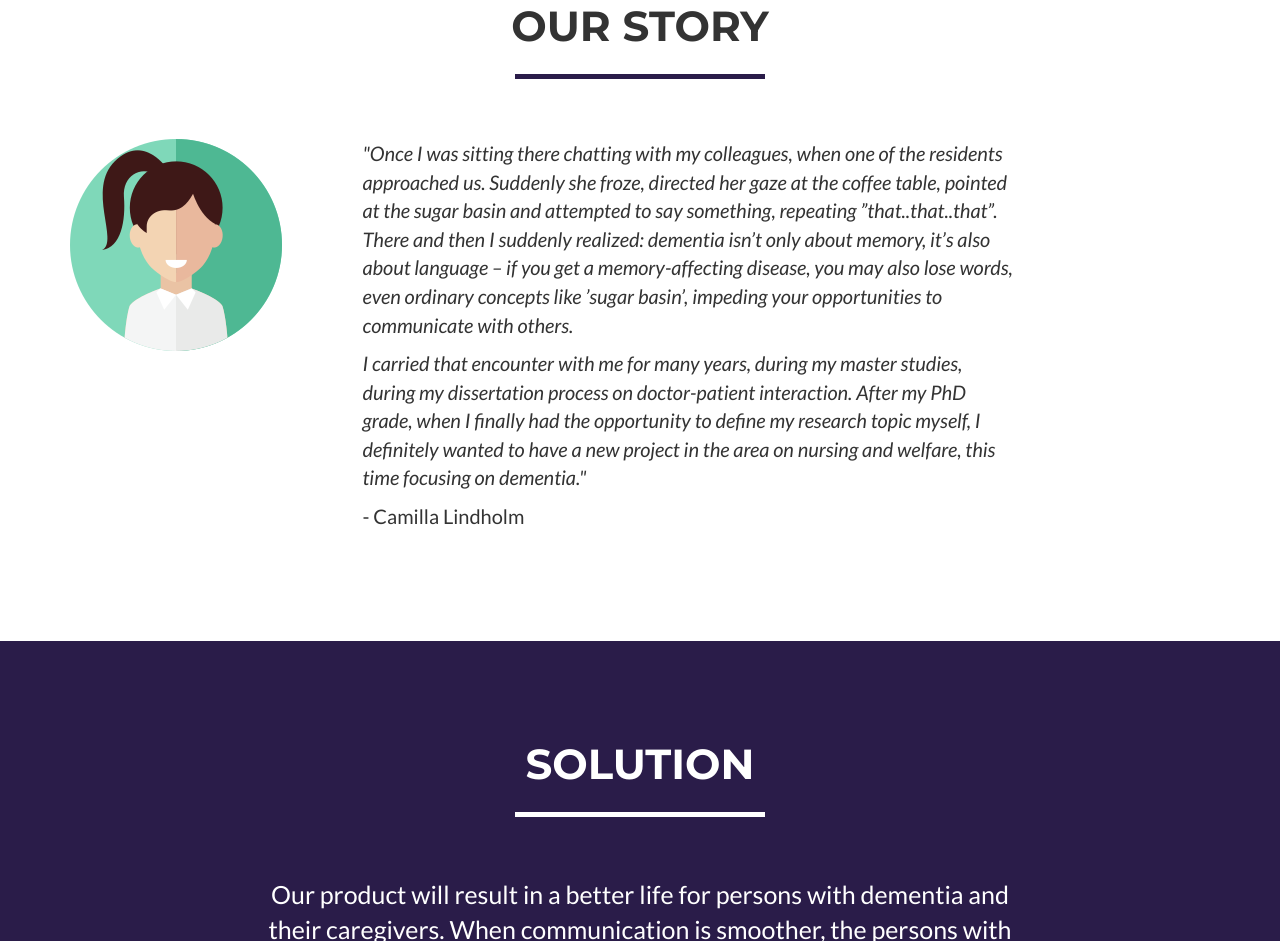
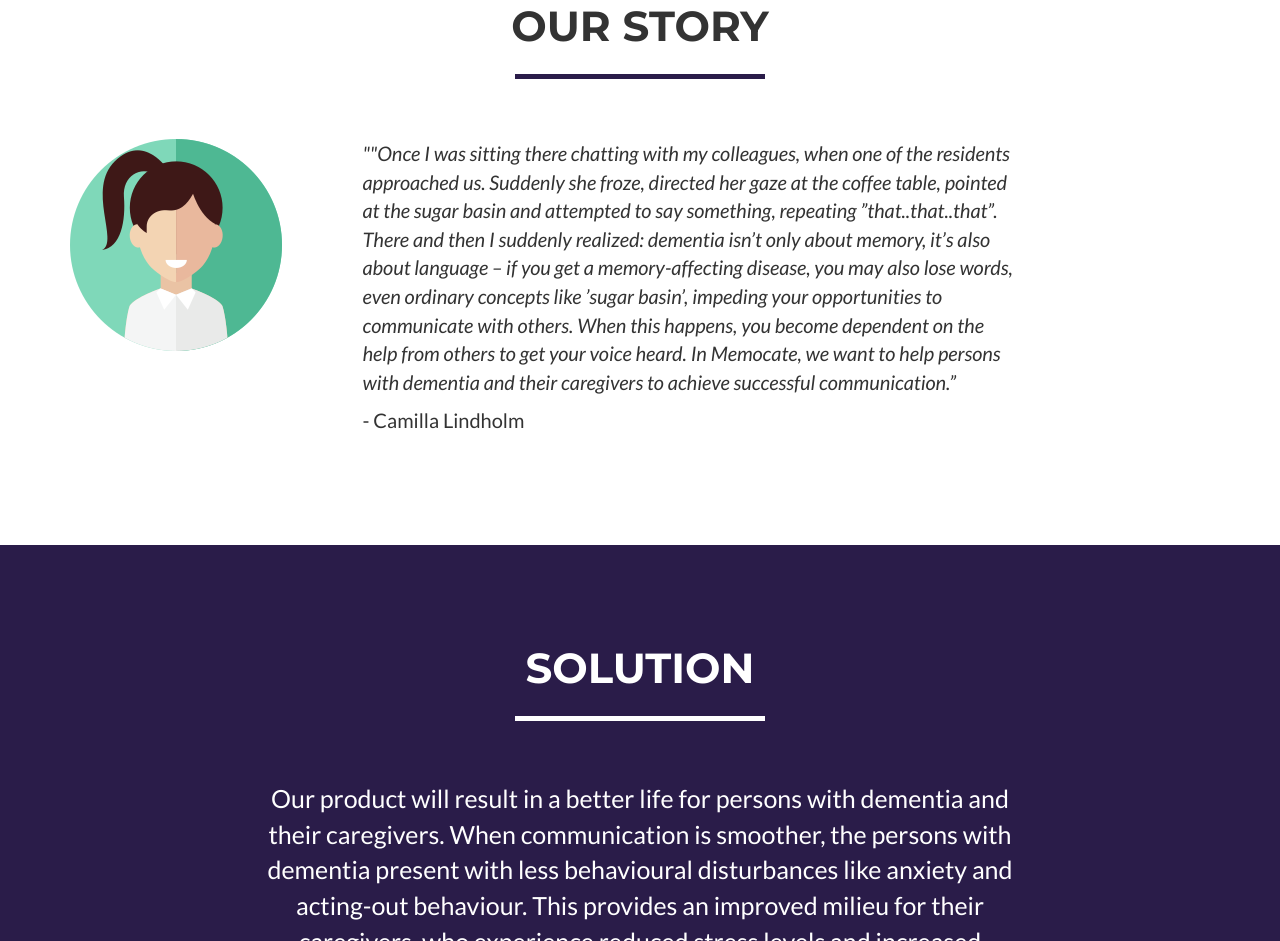
Before and after one commit to memocated/frontpage-next, a website: page index.html in a window 1280 px wide. Shown: the part 849-1790 px from the top of the page. Drawn offline with nearby package versions, Linux system fonts and the light colour scheme.

Commit message:
Update index.html

```diff
--- a/index.html
+++ b/index.html
@@ -99,8 +99,7 @@
                         <img class="img-responsive" src="img/suzanna.png" alt="Suzanna">
                     </div>
                     <div class="col-sm-7">
-                        <p><em>"Once I was sitting there chatting with my colleagues, when one of the residents approached us. Suddenly she froze, directed her gaze at the coffee table, pointed at the sugar basin and attempted to say something, repeating ”that..that..that”. There and then I suddenly realized: dementia isn’t only about memory, it’s also about language – if you get a memory-affecting disease, you may also lose words, even ordinary concepts like ’sugar basin’, impeding your opportunities to communicate with others.</em></p>
-                        <p><em>I carried that encounter with me for many years, during my master studies, during my dissertation process on doctor-patient interaction.  After my PhD grade, when I finally had the opportunity to define my research topic myself, I definitely wanted to have a new project in the area on nursing and welfare, this time focusing on dementia."</em></p>
+                        <p><em>""Once I was sitting there chatting with my colleagues, when one of the residents approached us. Suddenly she froze, directed her gaze at the coffee table, pointed at the sugar basin and attempted to say something, repeating ”that..that..that”. There and then I suddenly realized: dementia isn’t only about memory, it’s also about language – if you get a memory-affecting disease, you may also lose words, even ordinary concepts like ’sugar basin’, impeding your opportunities to communicate with others. When this happens, you become dependent on the help from others to get your voice heard. In Memocate, we want to help persons with dementia and their caregivers to achieve successful communication.”</em></p>
                         <p>- Camilla Lindholm</p>
                     </div>
                 </div>
```
